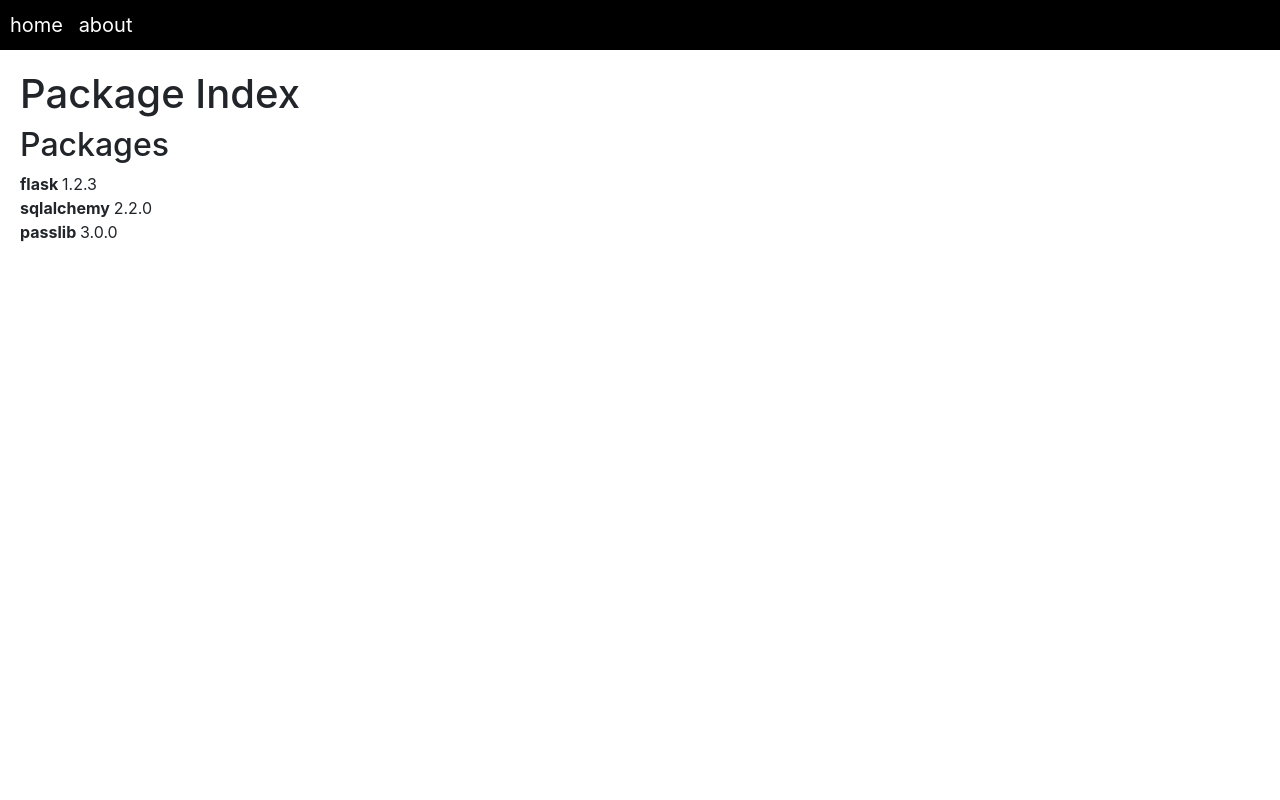
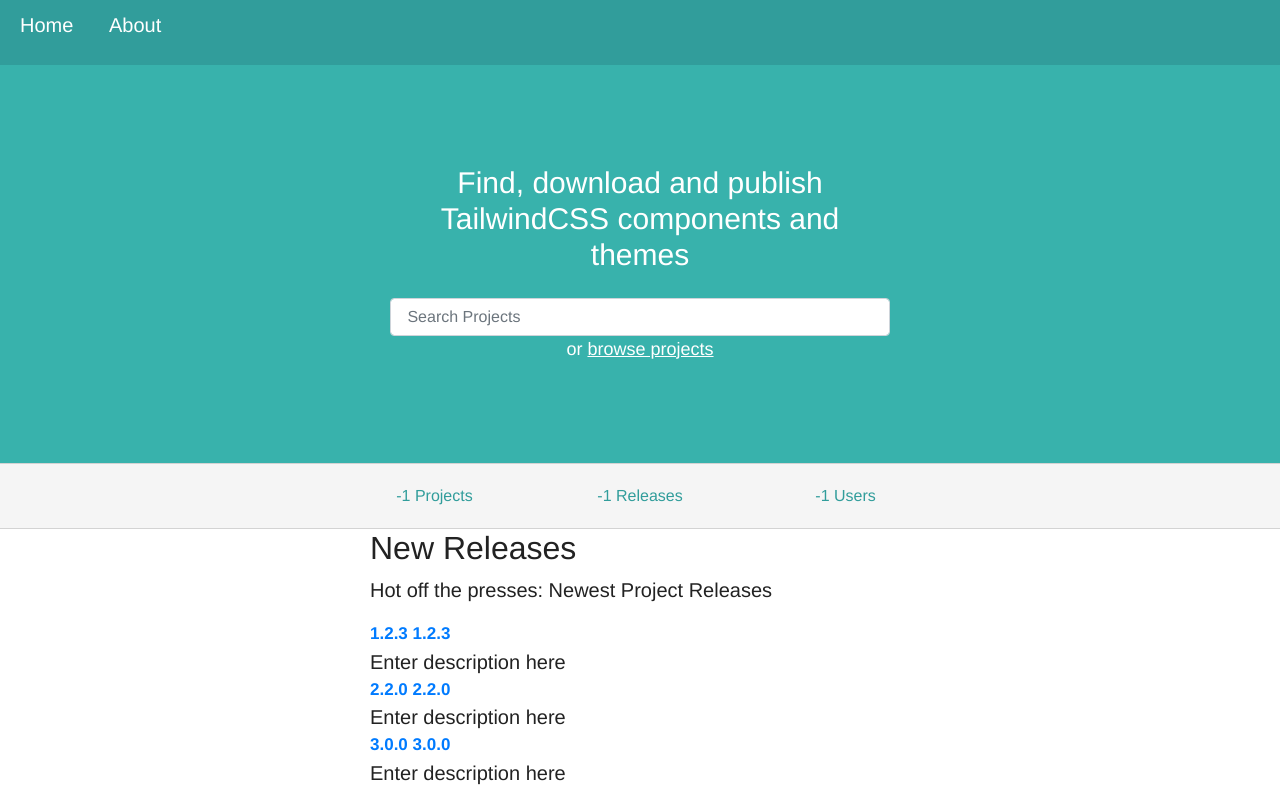
Before and after one commit to CoffeyBlog/pipy, a Flask app: page / in a window 1280 px wide. Run offline with Flask 2, Linux system fonts and the light colour scheme; parts of the project's set-up code (start-up, migrations or seed data) failed here and were passed over; some libraries are stand-ins or nearby versions.

Commit message:
Built the UI ... css cached slow so I added a chrome extension that fixed it.

```diff
--- a/services/cms_services.py
+++ b/services/cms_services.py
@@ -15,6 +15,7 @@ def get_page(url: str) -> dict:
         return {}
 
     url = url.strip().lower()
+
     url = '/' + url.lstrip('/')
 
     page = fake_db.get(url, {})
--- a/static/css/site.css
+++ b/static/css/site.css
@@ -1,18 +1,81 @@
+
+body {
+    color: #222222;
+    background: #fff;
+    margin: 0;
+    padding: 0;
+    font-family: Helvetica, Helvetica Neue, Arial, sans-serif;
+    font-size: 20px;
+}
+
 .title {
     font-weight: bold;
+    font-size: 17px;
 }
 
 .main_content {
-    padding: 20px;
+    padding: 0;
+    margin: 0;
 }
 
 nav {
-    background-color: #000000;
+    background-color: #319d9b;
     padding: 10px;
-    font-size: 20px;
+    height: 65px;
 }
 
 nav > a {
+    padding: 10px;
+    font-size: 20px;
     color: white;
     margin-right: 10px;
 }
+
+
+
+.hero {
+    background-color: #38b2ac;
+    color: white;
+    font-size: 18px;
+    padding: 50px;
+    text-align: center;
+}
+
+.hero h1 {
+    font-size: 30px;
+    font-family: Helvetica, Helvetica Neue, Arial, sans-serif;
+}
+
+.hero a {
+    color: white;
+    text-decoration: underline;
+}
+
+.hero-inner {
+    max-width: 500px;
+    margin-left: auto;
+    margin-right: auto;
+    margin-top: 50px;
+    margin-bottom: 50px;
+
+}
+
+.hero h1 {
+    margin-bottom: 25px;
+}
+
+.pipy-stats {
+    padding: 10px 0;
+    background-color: #f5f5f5;
+    text-align: center;
+    border-bottom: 1px solid #d3d3d3;
+    border-top: 1px solid #d3d3d3;
+}
+
+.pipy-stats .stat {
+    display: inline-block;
+    min-width: 200px;
+    padding: 10px;
+    font-size: 16px;
+    color: #319d9b;
+}
--- a/templates/home/index.html
+++ b/templates/home/index.html
@@ -1,26 +1,48 @@
 {% extends "shared/_layout.html" %}
-
-{% block title %} Python Package Index {% endblock %}
-
-<!--- Start of Main Content --->
-
 {% block main_content %}
 
-    <h1>Package Index</h1>
-    <h2>Packages</h2>
 
-    {% for p in packages %}
+    <div class="hero">
+        <div class="hero-inner">
+            <h1>Find, download and publish TailwindCSS components and themes </h1>
+            <input type="text" placeholder=" Search Projects" class="form-control">
+            <p>or <a href="#">browse projects</a> </p>
+        </div>
+    </div>
 
-        <div>
-            <span class="title">
-                {{ p.name }}
-            </span>
-            <span class="version">
-                {{ p.version }}
-            </span>
+    <div class="pipy-stats">
+        <div class="stat"> -1 Projects </div>
+        <div class="stat"> -1 Releases </div>
+        <div class="stat"> -1 Users </div>
+    </div>
+
+    <div class="container">
+        <div class="row">
+            <div class="col-md-3"></div>
+            <div class="col-md-6">
+
+                <h2>New Releases</h2>
+                <div><p>Hot off the presses: Newest Project Releases</p></div>
+
+            {% for p in packages %}
+
+            <div class="project">
+                <div class="title">
+                    <a href="#">{{ p.version }} {{ p.version }}</a></div>
+                <div class="desc">Enter description here</div>
+            </div>
+
+            {% endfor %}
+
+            </div>
+            <div class="col-md-3"></div>
         </div>
+    </div>
 
-    {% endfor %}
+
+
+
+
 
 
 {% endblock %}
--- a/templates/shared/_layout.html
+++ b/templates/shared/_layout.html
@@ -14,6 +14,8 @@
           integrity="sha384-9aIt2nRpC12Uk9gS9baDl411NQApFmC26EwAOH8WgZl5MYYxFfc+NcPb1dKGj7Sk"
           crossorigin="anonymous">
 
+
+
     <!--- CSS style sheet--->
     <link rel="stylesheet" href="/static/css/site.css"/>
 
@@ -23,12 +25,13 @@
 
 </head>
 <body>
+<nav>
+    <a href="/">Home</a>
+    <a href="/about">About</a>
+
+</nav>
 
 
-<nav>
-    <a href='/'>home</a>
-    <a href='/about'>about</a>
-</nav>
 
 <div class="main_content">
     {% block main_content %}
--- a/views/cms_views.py
+++ b/views/cms_views.py
@@ -6,9 +6,9 @@ from services import cms_services as cms_services
 blueprint = flask.Blueprint('cms', __name__, template_folder='templates')
 
 
-##################### CMS PAGE ##########################
+##################### CMS VIEW ##########################
 
-@blueprint.route('<path:full_url>')
+@blueprint.route('/<path:full_url>')
 @response(template_file='cms/page.html')
 def cms_page(full_url: str):
     print("Getting CMS page for {}".format(full_url))
```
